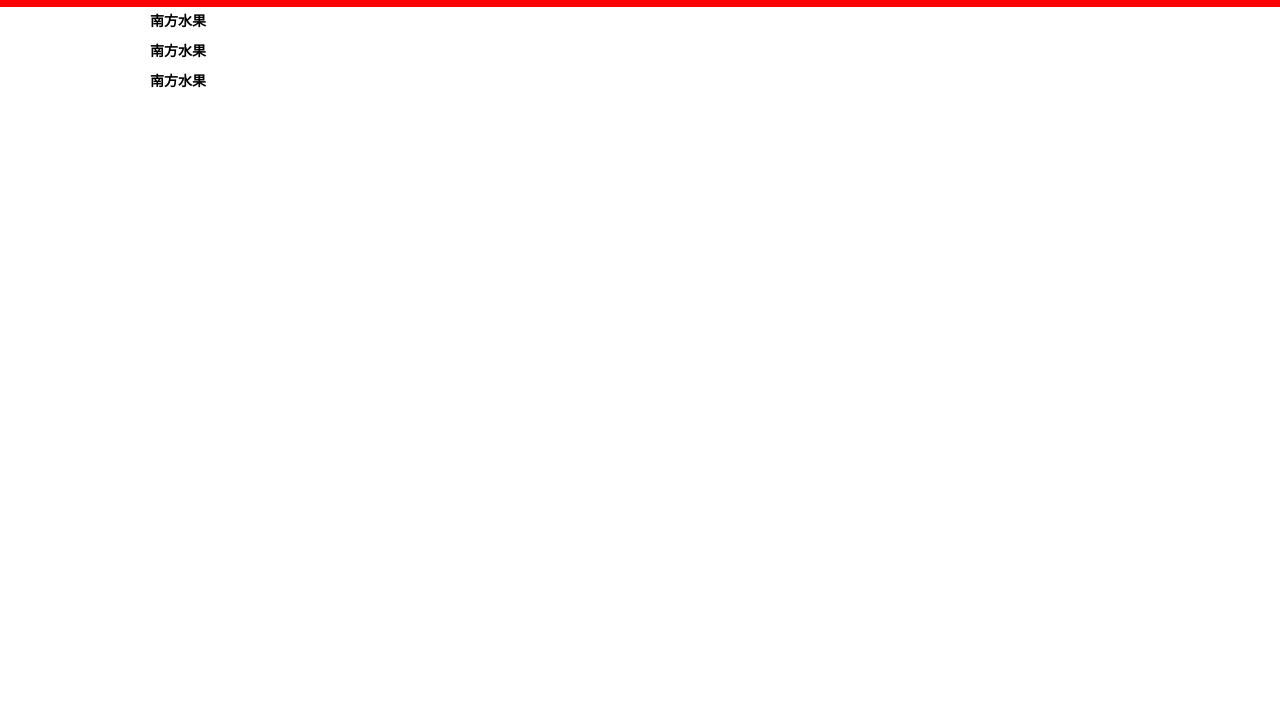
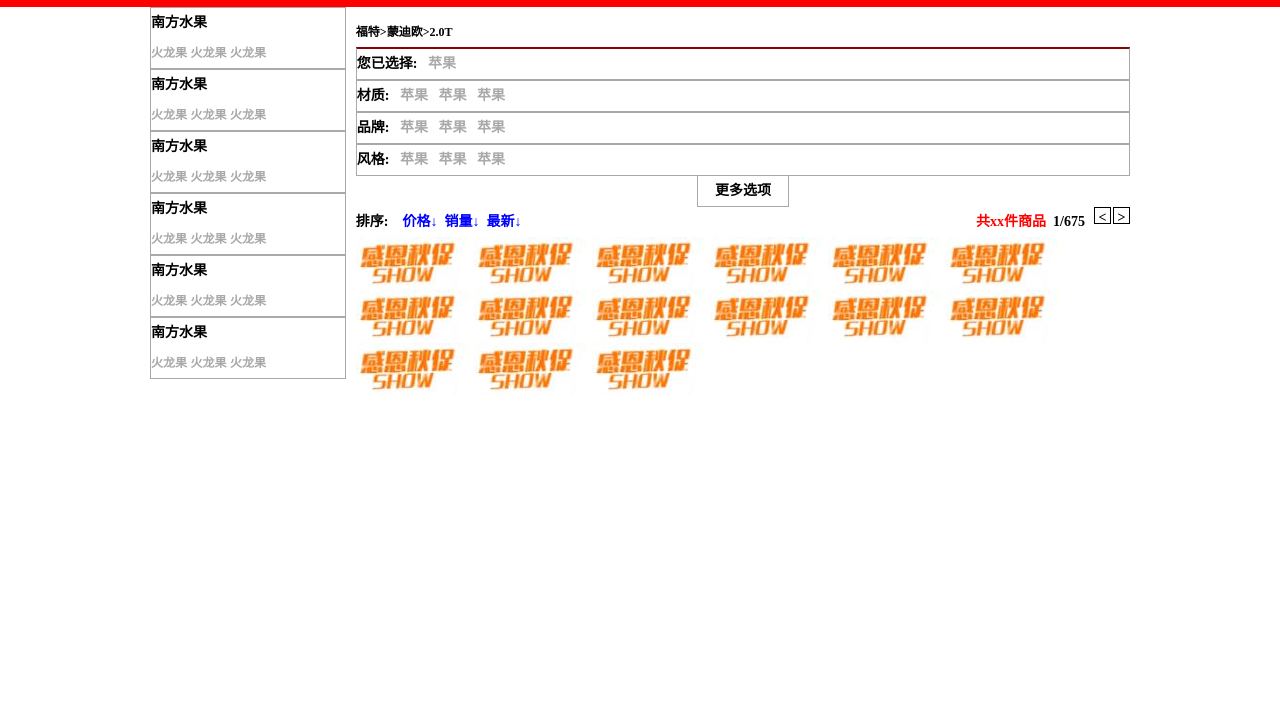
Before and after one commit to if000else/Frontier, a plain HTML site: page 201802/Mall/index.html in a window 1280 px wide. Shown: the part 93-800 px from the top of the page. Drawn offline with Linux system fonts and the light colour scheme.

Commit message:
<add>built body

```diff
--- a/201802/Mall/index.html
+++ b/201802/Mall/index.html
@@ -11,6 +11,7 @@
             margin: 0 auto;
             font-size: 14px;
         }
+
         .pg-body {
             width: 980px;
             height: 20px;
@@ -43,11 +44,44 @@
 </div>
 <div style="background-color: red;height: 30px;">
     <div class="pg-body" style="height: 30px;line-height: 30px;font-weight: 600;">
-        <div style="clear: both;width: 20%;float: left;color: #ffffff;">
-            <div>全部商品分类</div>
-            <div style="color: #000000;">南方水果</div>
-            <div style="color: #000000;background-color: transparent">南方水果</div>
-            <div style="color: #000000;background-color: transparent">南方水果</div>
+        <div style="clear: both;width: 20%;float: left;">
+            <div style="color: #ffffff;text-align: center">全部商品分类</div>
+            <div style="color: #000000;border: 1px solid;border-color: darkgray">
+                <div>南方水果</div>
+                <a style="font-size: 12px;color:darkgray;">火龙果</a>
+                <a style="font-size: 12px;color:darkgray;">火龙果</a>
+                <a style="font-size: 12px;color:darkgray;">火龙果</a>
+            </div>
+            <div style="color: #000000;border: 1px solid;border-color: darkgray">
+                <div>南方水果</div>
+                <a style="font-size: 12px;color:darkgray;">火龙果</a>
+                <a style="font-size: 12px;color:darkgray;">火龙果</a>
+                <a style="font-size: 12px;color:darkgray;">火龙果</a>
+            </div>
+            <div style="color: #000000;border: 1px solid;border-color: darkgray">
+                <div>南方水果</div>
+                <a style="font-size: 12px;color:darkgray;">火龙果</a>
+                <a style="font-size: 12px;color:darkgray;">火龙果</a>
+                <a style="font-size: 12px;color:darkgray;">火龙果</a>
+            </div>
+            <div style="color: #000000;border: 1px solid;border-color: darkgray">
+                <div>南方水果</div>
+                <a style="font-size: 12px;color:darkgray;">火龙果</a>
+                <a style="font-size: 12px;color:darkgray;">火龙果</a>
+                <a style="font-size: 12px;color:darkgray;">火龙果</a>
+            </div>
+            <div style="color: #000000;border: 1px solid;border-color: darkgray">
+                <div>南方水果</div>
+                <a style="font-size: 12px;color:darkgray;">火龙果</a>
+                <a style="font-size: 12px;color:darkgray;">火龙果</a>
+                <a style="font-size: 12px;color:darkgray;">火龙果</a>
+            </div>
+            <div style="color: #000000;border: 1px solid;border-color: darkgray">
+                <div>南方水果</div>
+                <a style="font-size: 12px;color:darkgray;">火龙果</a>
+                <a style="font-size: 12px;color:darkgray;">火龙果</a>
+                <a style="font-size: 12px;color:darkgray;">火龙果</a>
+            </div>
 
         </div>
         <div style="width: 80%;float: right;background-color: red;">
@@ -59,9 +93,71 @@
             <a style="float: left;color: #ffffff;">研究院&nbsp&nbsp</a>
             <a style="float: right;color: #ffffff;">其他</a>
             <a style="float: right;color: #ffffff;">论坛&nbsp&nbsp</a>
+        </div>
+        <div style="width: 79%;float: right;margin-left: 1%;">
+            <div style="font-size: 12px;margin-top: 10px">
+                福特&gt蒙迪欧&gt2.0T
+            </div>
+            <div style="border: 1px solid;border-color:darkgray;border-top: 2px solid;border-top-color: darkred">
+                <a>您已选择:&nbsp&nbsp</a>
+                <a style="color: darkgray;">苹果</a>
+            </div>
+            <div style="border: 1px solid;border-color:darkgray;">
+                <a>材质:&nbsp&nbsp</a>
+                <a style="color: darkgray;">苹果&nbsp&nbsp</a>
+                <a style="color: darkgray;">苹果&nbsp&nbsp</a>
+                <a style="color: darkgray;">苹果</a>
+            </div>
+            <div style="border: 1px solid;border-color:darkgray;">
+                <a>品牌:&nbsp&nbsp</a>
+                <a style="color: darkgray;">苹果&nbsp&nbsp</a>
+                <a style="color: darkgray;">苹果&nbsp&nbsp</a>
+                <a style="color: darkgray;">苹果</a>
+            </div>
+            <div style="border: 1px solid;border-color:darkgray;">
+                <a>风格:&nbsp&nbsp</a>
+                <a style="color: darkgray;">苹果&nbsp&nbsp</a>
+                <a style="color: darkgray;">苹果&nbsp&nbsp</a>
+                <a style="color: darkgray;">苹果</a>
+            </div>
+            <div style="
+            text-align: center;
+            border: 1px solid;border-color:darkgray;width: 90px;margin: auto;border-top: 0px;">
+                <a>更多选项</a>
+            </div>
+            <div>
+            <a style="float: left;">排序:&nbsp&nbsp&nbsp&nbsp</a>
+            <a style="float: left;font-weight: 600;color: blue;">价格↓&nbsp&nbsp</a>
+            <a style="float: left;font-weight: 600;color: blue;">销量↓&nbsp&nbsp</a>
+            <a style="float: left;font-weight: 600;color: blue;">最新↓&nbsp&nbsp</a>
+            <a style="float:right;border: 1px solid;line-height: 20px;text-align: center;
+                height: 15px;width: 15px;margin-left: 2px">&gt;</a>
+            <a style="float:right;border: 1px solid;line-height: 20px;text-align: center;
+                height: 15px;width: 15px;margin-left: 2px">&lt;</a>
+            <a style="float:right ">1/675&nbsp&nbsp</a>
+            <a style="float:right;color: red;">共xx件商品&nbsp&nbsp</a>
+            </div>
+            <div style="clear: both;">
+            <img src="pic1.jpg" style="float: left;">
+            <img src="pic1.jpg" style="float: left;">
+            <img src="pic1.jpg" style="float: left;">
+            <img src="pic1.jpg" style="float: left;">
+            <img src="pic1.jpg" style="float: left;">
+            <img src="pic1.jpg" style="float: left;">
+            <img src="pic1.jpg" style="float: left;">
+            <img src="pic1.jpg" style="float: left;">
+            <img src="pic1.jpg" style="float: left;">
+            <img src="pic1.jpg" style="float: left;">
+            <img src="pic1.jpg" style="float: left;">
+            <img src="pic1.jpg" style="float: left;">
+            <img src="pic1.jpg" style="float: left;">
+            <img src="pic1.jpg" style="float: left;">
+            <img src="pic1.jpg" style="float: left;">
+        </div>
+        </div>
 
-        </div>
     </div>
+</div>
 </div>
 </body>
 </html>
```
